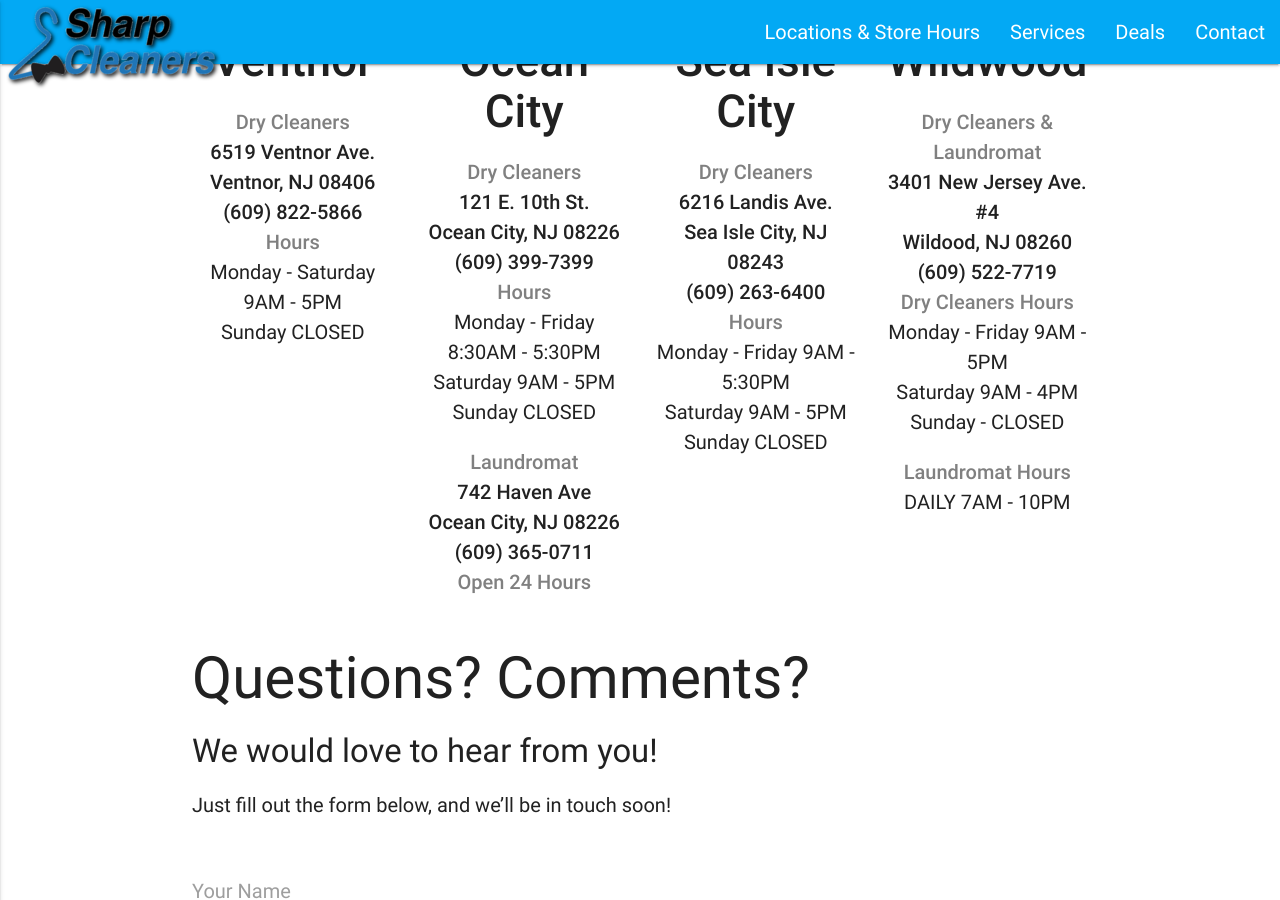
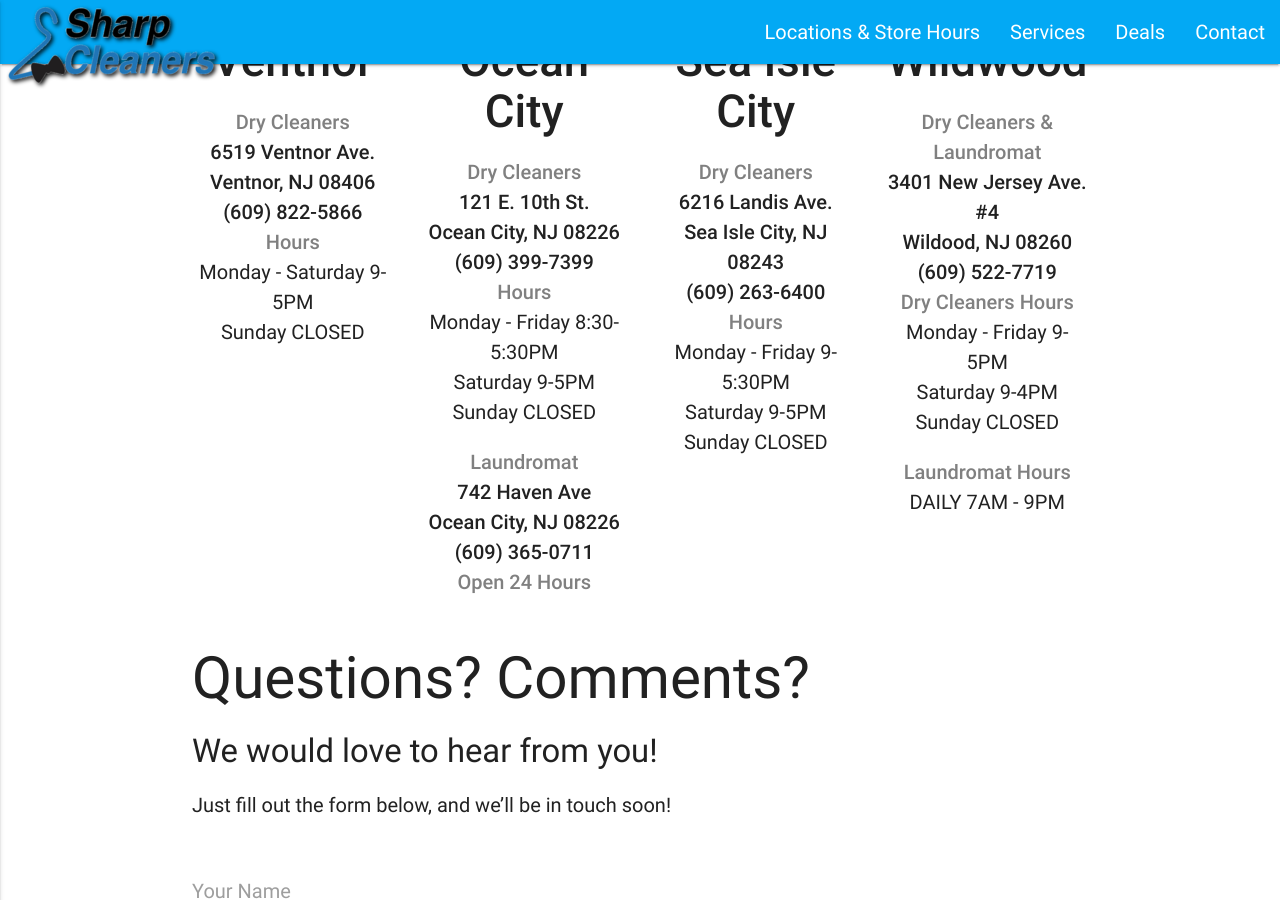
Before and after one commit to sharpcleanersnj/sharpcleanersnj.github.io, a Jekyll site: the page built from _pages/contact.md, in a window 1280 px wide and 900 px high, scrolled down 308 px. Built offline with Jekyll 4.4.1, drawn with Linux system fonts in a browser that asks for light colours; nearby versions of some CDN libraries.

Commit message:
Update contact.md

```diff
--- a/_pages/contact.md
+++ b/_pages/contact.md
@@ -10,21 +10,21 @@
   <div class="row">
     <div class="col s12 m6 l3">
       <h4><strong>Ventnor</strong></h4>
-      <p><span style="color: #808080;"><strong>Dry Cleaners</strong></span><br /><strong>6519 Ventnor Ave. <br />Ventnor, NJ 08406<br />(609) 822-5866</strong><br /><span style="color: #808080;"><strong>Hours</strong></span><br />Monday - Saturday 9AM - 5PM<br />Sunday CLOSED</p>
+      <p><span style="color: #808080;"><strong>Dry Cleaners</strong></span><br /><strong>6519 Ventnor Ave. <br />Ventnor, NJ 08406<br />(609) 822-5866</strong><br /><span style="color: #808080;"><strong>Hours</strong></span><br />Monday - Saturday 9-5PM<br />Sunday CLOSED</p>
     </div>
     <div class="col s12 m6 l3">
       <h4><strong>Ocean City</strong></h4>
-      <p><span style="color: #808080;"><strong>Dry Cleaners</strong></span><br /><strong>121 E. 10th St.<br />Ocean City, NJ 08226<br />(609) 399-7399</strong><br /><span style="color: #808080;"><strong>Hours</strong></span><br />Monday - Friday 8:30AM - 5:30PM<br />Saturday 9AM - 5PM<br />Sunday CLOSED</p>
+      <p><span style="color: #808080;"><strong>Dry Cleaners</strong></span><br /><strong>121 E. 10th St.<br />Ocean City, NJ 08226<br />(609) 399-7399</strong><br /><span style="color: #808080;"><strong>Hours</strong></span><br />Monday - Friday 8:30-5:30PM<br />Saturday 9-5PM<br />Sunday CLOSED</p>
       <p><span style="color: #808080;"><strong>Laundromat</strong></span><br /><strong>742 Haven Ave<br />Ocean City, NJ 08226<br />(609) 365-0711</strong><br /><span style="color: #808080;"><strong>Open 24 Hours</strong></span><br /></p>
     </div>
     <div class="col s12 m6 l3">
       <h4><strong>Sea Isle City</strong></h4>
-      <p><span style="color: #808080;"><strong>Dry Cleaners</strong></span><br /><strong>6216 Landis Ave.<br />Sea Isle City, NJ 08243<br />(609) 263-6400</strong><br /><span style="color: #808080;"><strong>Hours</strong></span><br />Monday - Friday 9AM - 5:30PM<br />Saturday 9AM - 5PM<br />Sunday CLOSED</p>
+      <p><span style="color: #808080;"><strong>Dry Cleaners</strong></span><br /><strong>6216 Landis Ave.<br />Sea Isle City, NJ 08243<br />(609) 263-6400</strong><br /><span style="color: #808080;"><strong>Hours</strong></span><br />Monday - Friday 9-5:30PM<br />Saturday 9-5PM<br />Sunday CLOSED</p>
     </div>
     <div class="col s12 m6 l3">
       <h4><strong>Wildwood</strong></h4>
-      <p><span style="color: #808080;"><strong>Dry Cleaners &amp; Laundromat</strong></span><br /><strong>3401 New Jersey Ave. #4<br />Wildood, NJ 08260<br />(609) 522-7719</strong><br /><span style="color: #808080;"><strong>Dry Cleaners Hours</strong></span><br />Monday - Friday 9AM - 5PM<br />Saturday 9AM - 4PM<br /> Sunday - CLOSED</p>
-      <p><span style="color: #808080;"><strong>Laundromat Hours</strong></span><br />DAILY 7AM - 10PM<br /></p>
+      <p><span style="color: #808080;"><strong>Dry Cleaners &amp; Laundromat</strong></span><br /><strong>3401 New Jersey Ave. #4<br />Wildood, NJ 08260<br />(609) 522-7719</strong><br /><span style="color: #808080;"><strong>Dry Cleaners Hours</strong></span><br />Monday - Friday 9-5PM<br />Saturday 9-4PM<br /> Sunday CLOSED</p>
+      <p><span style="color: #808080;"><strong>Laundromat Hours</strong></span><br />DAILY 7AM - 9PM<br /></p>
     </div>
   </div>
 </div>
```
